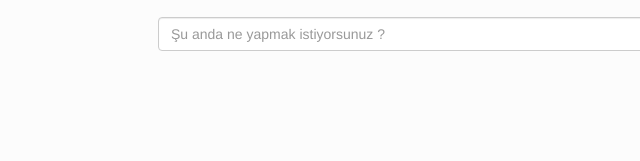
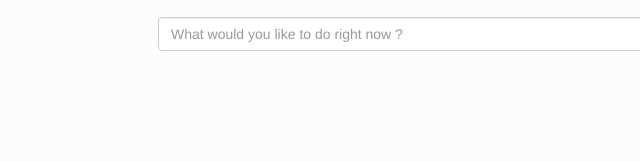
Before and after one commit to refik/look-ing, a plain HTML site: page index.html in a window 1280 px wide. Shown: the part 413-574 px from the top of the page, 152-792 px from the left. Drawn offline with nearby package versions, Linux system fonts and the light colour scheme.

Commit message:
english text for presentation

```diff
--- a/index.html
+++ b/index.html
@@ -18,7 +18,7 @@
         <div class="cover-container">
           <div class="inner cover">
             <img id="ing-logo" src="images/ING_logo.png" width="300px">
-            <input type="text" class="form-control" placeholder="Şu anda ne yapmak istiyorsunuz ?">
+            <input type="text" class="form-control" placeholder="What would you like to do right now ?">
           </div>
         </div>
       </div>
```
